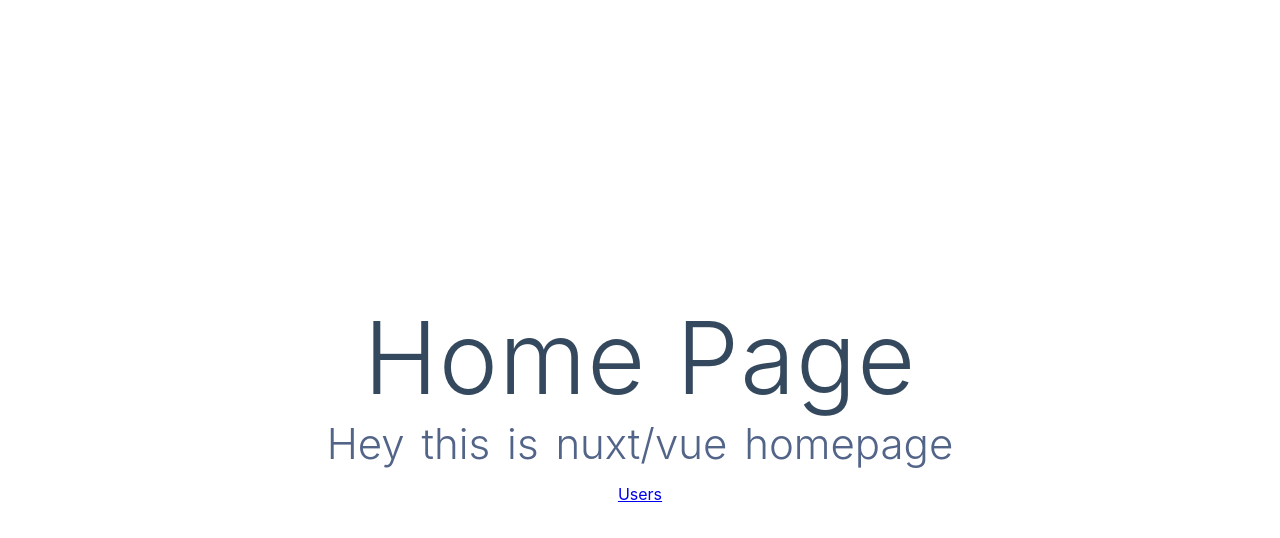
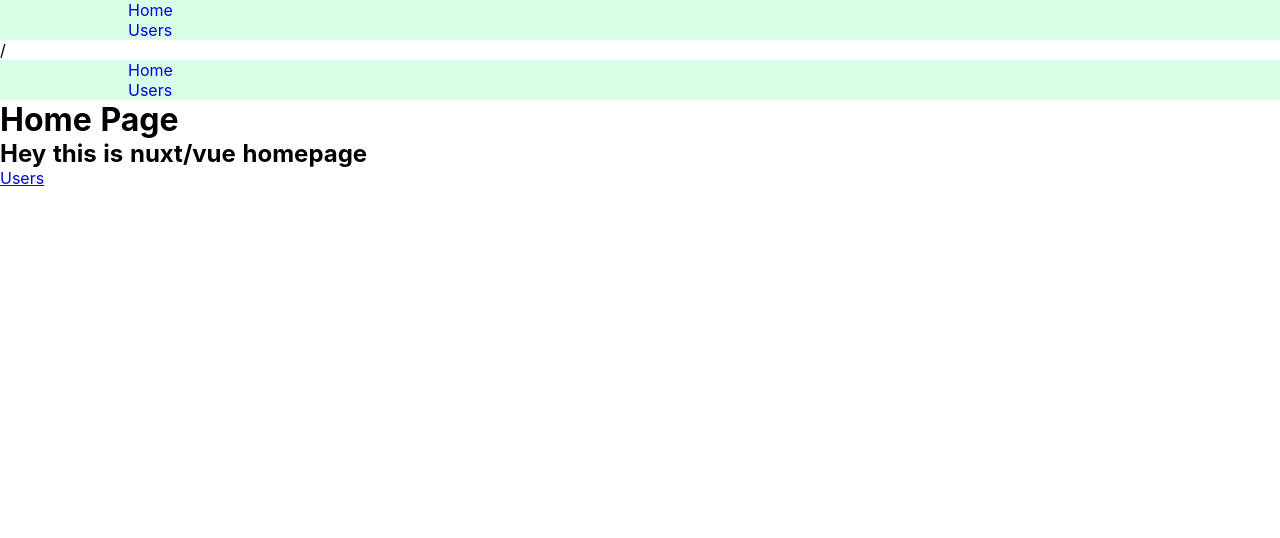
Before and after one commit to Aparna003/nuxt-Course, a Nuxt app: page / in a window 1280 px wide. Shown: the top 538 px of the page. Built offline with nearby package versions, Linux system fonts and the light colour scheme.

Commit message:
Components and headers

```diff
--- /dev/null
+++ b/components/Header.vue
@@ -0,0 +1,32 @@
+<template>
+  <header class="header">
+    <ul class="nav-items">
+      <li>
+        <nuxt-link to="/" style="text-decoration:none">Home</nuxt-link>
+      </li>
+      <li>
+        <nuxt-link to="/users" style="text-decoration :none">Users</nuxt-link>
+        </li>
+    </ul>
+  </header>
+</template>
+
+<style scoped>
+.header{
+  width:100%;
+  height:60%;
+  display: flex;
+  justify-content: center;
+  align-items:center;
+  background-color: #cfdb;
+}
+.nav-items{
+  list-style: none;
+  padding: 0;
+  margin:0;
+  display:flexbox;
+  justify-content: space-around;
+  align-items: center;
+  width:80%;
+}
+</style>
--- a/layouts/default.vue
+++ b/layouts/default.vue
@@ -1,8 +1,17 @@
 <template>
   <div>
+    <Header />
     <Nuxt />
   </div>
 </template>
+<script>
+import Header from '~/components/Header.vue'
+
+export default {
+  components: Header
+}
+</script>
+
 
 <style>
 html {
--- a/layouts/users.vue
+++ b/layouts/users.vue
@@ -1,9 +1,19 @@
 <template>
   <div>
+    <Header />
   <header> Users section</header>
   <nuxt/>
   </div>
 </template>
+
+<script>
+import Header from '~/components/Header.vue'
+export default {
+  components :{
+  Header
+  }
+}
+</script>
 
 <style>
 html {
--- a/pages/index.vue
+++ b/pages/index.vue
@@ -1,6 +1,7 @@
 <template>
   <div class="container">
     <div>
+    / <Header />
      <h1 class="title">Home Page</h1>
      <h2 class="subtitle">Hey this is nuxt/vue homepage</h2>
      <nuxt-link to="/users">Users</nuxt-link>
@@ -9,11 +10,14 @@
 </template>
 
 <script>
-export default {}
+
+export default {
+
+}
 </script>
 
 <style>
-.container {
+ /* .container {
   margin: 0 auto;
   min-height: 100vh;
   display: flex;
@@ -50,5 +54,5 @@
 
 .links {
   padding-top: 15px;
-}
+}*/
 </style>
--- a/pages/users/index.vue
+++ b/pages/users/index.vue
@@ -1,9 +1,15 @@
 <template>
+<div>
+
 <p>Enter an id and click submit</p>
-  </template>
+</div>
+</template>
 
 <script>
+
+
 export default {
-  layout : 'use rs'
+  layout : 'users',
+
 }
 </script>
```
